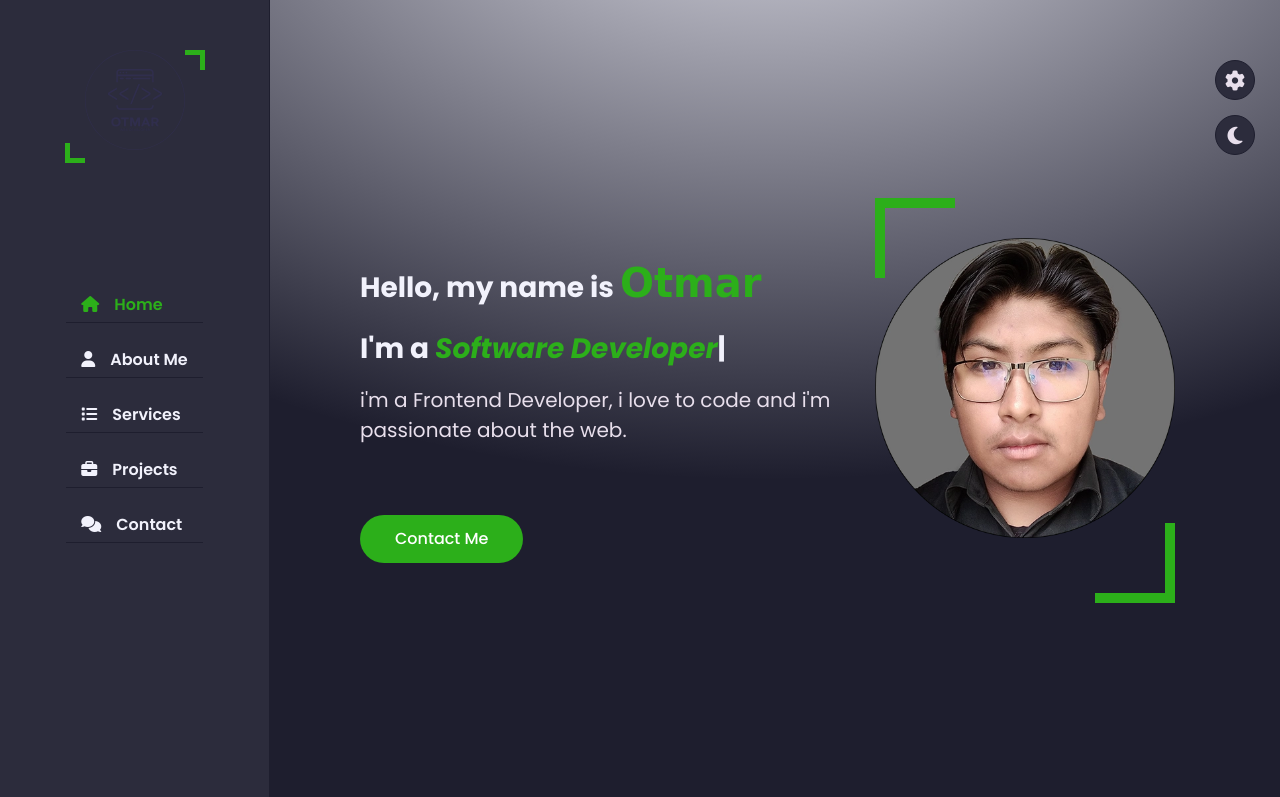
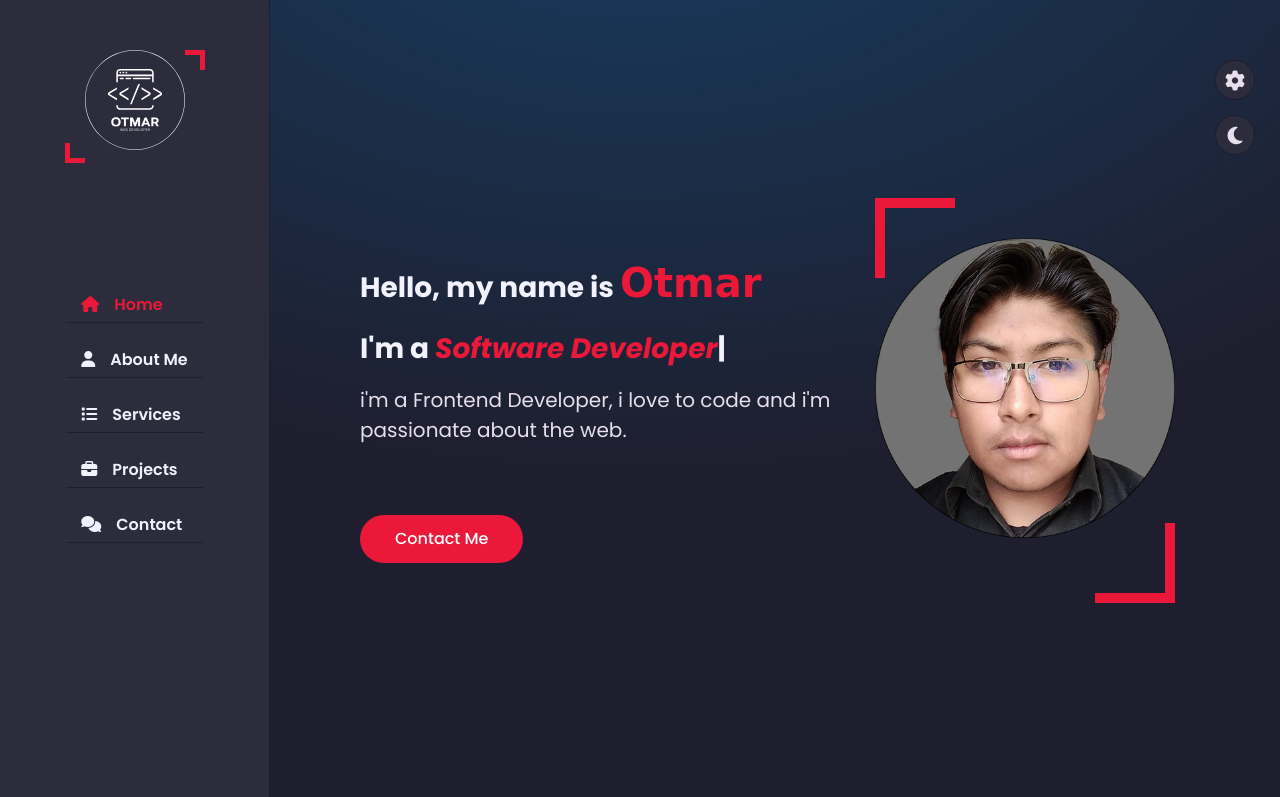
Before and after one commit to Otmard/portafolio, a website built with Vite: page index.html in a window 1280 px wide. Shown: the top 797 px of the page. Built offline with nearby package versions, Linux system fonts and the light colour scheme; a web font is replaced by a local one.

Commit message:
feat: fix colors

```diff
--- a/index.html
+++ b/index.html
@@ -22,7 +22,7 @@
       <div class="logo">
         <!-- <a href="#"><span>A</span>tlas</a> -->
         <a href="">
-          <img src="/assets/images/logo.svg" width="100px" id="logo" alt="">
+          <img src="/assets/images/logo-dark.svg" width="100px" id="logo" alt="">
         </a>
       </div>
       <div class="nav-toggler">
--- a/src/main.ts
+++ b/src/main.ts
@@ -121,6 +121,9 @@ dayNight.addEventListener("click", () => {
 window.addEventListener("load", () => {
 	if (document.body.classList.contains("dark")) {
 		dayNight.querySelector("i").classList.add("fa-sun");
+		logo.src = "/assets/images/logo-dark.svg";
+		header.style.backgroundImage =
+			"radial-gradient(ellipse 80% 80% at 50% -20%,rgba(0,153,255,.25),hsla(0,0%,100%,0))";
 	} else {
 		dayNight.querySelector("i").classList.add("fa-moon");
 	}
--- a/src/style.css
+++ b/src/style.css
@@ -6,7 +6,7 @@
 	--bg-black-50: #e8dfec;
 	--text-black-900: #302e4d;
 	--text-black-700: #504e70;
-	--skin-color: #2caf1a;
+	--skin-color: #ec1839;
 }
 
 html {
```
